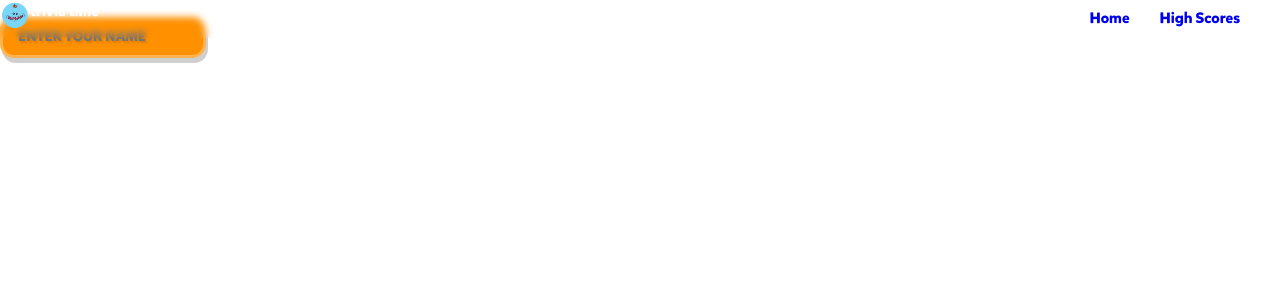
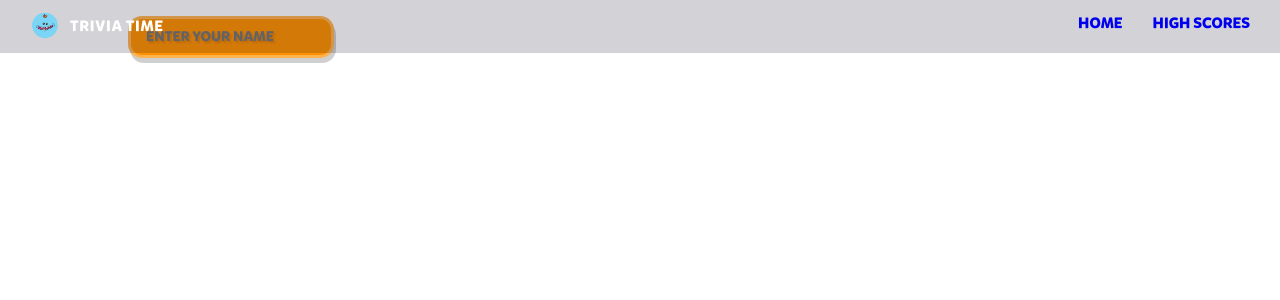
Before and after one commit to junoCollegeProject4-Group7/Project4, a React (Create React App) app: page /pages/Generator.js in a window 1280 px wide. Shown: the top 300 px of the page. Built offline with nearby package versions, Linux system fonts and the light colour scheme.

Commit message:
Header>NavBar Complete, Additonal CSS

```diff
--- a/src/App.js
+++ b/src/App.js
@@ -35,9 +35,9 @@ function App() {
                 <Route exact path="/" element={<About />} />
                 <Route exact path='/pages/Generator.js' element={<Generator />} />
                 {/* <Route path='./pages/Quiz.js' element={<QuizSelector />} /> */}
-                {/* <Route path='./pages/Scoreboard.js' element={<Scoreboard />} /> */}
-				<Route exact path='/pages/questioncard' element={<QuestionCard />} />
-				<Route exact path='/pages/error' element={<Error />} />
+                <Route exact path='/pages/Scoreboard.js' element={<Scoreboard />} />
+				<Route exact path='/pages/Questioncard' element={<QuestionCard />} />
+				<Route exact path='/pages/Error' element={<Error />} />
 			 </Routes>
 		</>
 	);
--- a/src/components/Header.js
+++ b/src/components/Header.js
@@ -6,7 +6,9 @@ export const Header = () => {
         <nav className='NavBar'>
             <div className="logo">
             <img className="logoAvatar" src={mascot} alt="Trvia Time Avatar" />
+            <Link to='/' className="logoLink">
             <h3>trivia time</h3>
+            </Link>
             </div>
             <ul className="NavBar-list">
                 <li className="NavBar-item">
--- a/src/components/QuestionCard.js
+++ b/src/components/QuestionCard.js
@@ -40,7 +40,7 @@ const QuestionCard = ({ question, userName, resetTimer }) => {
   }, [score]);
 
   const handleSubmit = (e) => {
-    resetTimer();
+    // resetTimer();
     setCurrentQuestion(currentQuestion + 1);
     if (e.target.textContent === correctAns[currentQuestion]) {
       setScore(score + 1);
--- a/src/components/QuizSelector.js
+++ b/src/components/QuizSelector.js
@@ -94,9 +94,9 @@ const QuizSelector = () => {
 		return (
 			<>
 				<div>
-					<p>This is your avatar</p>
-					<img className='icon' src={avatar} alt='icon'></img>
-					<h2>{userName}</h2>
+					{/* <p>This is your avatar</p> */}
+					<h2>Hello!, {userName}</h2>
+					<img className='userAvatar' src={avatar} alt='API Generated Avatar'></img>
 				</div>
 				<form onSubmit={(e) => handleSubmitQuestion(e)}>
 					<label htmlFor='quizCategory'></label>
--- a/src/pages/About.js
+++ b/src/pages/About.js
@@ -9,9 +9,7 @@ const About = () => {
 					<img className="mascot" src={mascot} />
 				</div>
 				<div className='aboutDescription wrapper'>
-					<Link to="/">
-						<h1>Trivia Time</h1>
-					</Link>
+					<h1>Trivia Time</h1>
 					<h3>
 						Welcome to Trivia Time! Learn and Have fun, Create your Avatar, Decide your Topic and Difficulty then the brain teaser begins! Good Luck
 					</h3>
--- a/src/pages/Generator.js
+++ b/src/pages/Generator.js
@@ -2,7 +2,7 @@ import QuizSelector from '../components/QuizSelector';
 
 const Generator = () => {
 	return (
-		<div className='generatorContainer'>
+		<div className='generatorContainer wrapper'>
 			<QuizSelector />
 		</div>
 	);
--- a/src/partials/_general.scss
+++ b/src/partials/_general.scss
@@ -54,8 +54,7 @@ h3 {
 	color: #fff;
 	font-size: 1.5rem;
 	line-height: 1.5;
-	font-weight: 100;
-	margin: 0 0 1em 0;
+	letter-spacing: .07rem;
 }
 
 img {
--- a/src/partials/_header.scss
+++ b/src/partials/_header.scss
@@ -15,90 +15,64 @@
 
 .NavBar {
     position: absolute;
-    // top: 0;
-    // right: 0;
-    // font-size: 10rem;
-    // text-align: left;
     width: 100%;
-    background: transparent;
-    backdrop-filter: blur(3px);
+    background: #18172c30;
     animation: slide 2s;
+    text-transform: uppercase;
+    z-index: 5;
 
-    // border: 1px solid hsl(0, 0%, 22%);
-    // border-radius: 0 20px;
-    // box-shadow: none;
-    // padding: 0 20px;
-    z-index: 5;
-    // -webkit-animation: fade 3.5s ease-in 3.5s;
-    // animation: fade 3.5s ease-in 3.5s;
-    // animation-fill-mode: none;
-    // -webkit-animation-fill-mode: forwards;
-    // animation-fill-mode: forwards;
-    // opacity: 0;
     .logo {
+        padding-left: 30px;
         float: left;
         display: flex;
-        .logoAvatar{
+
+        .logoLink {
+
+            padding-left: 10px;
+
+            &:hover {
+                transition: 0.5s;
+                color: #ff9000;
+                text-shadow: 0 0 5px #ff9000, 0 0 25px #ff9000, 0 0 50px #ff9000, 0 0 200px #ff9000;
+            }
+        }
+
+
+        .logoAvatar {
             width: 30px;
             height: 30px;
+            margin-top: 10px;
         }
 
     }
+
     ul {
         float: right;
         display: flex;
         flex-wrap: wrap;
         justify-content: center;
         align-items: center;
-        padding: 0 10px;
+
         li {
             color: #ffff;
             font-size: 1.5rem;
             padding-right: 30px;
+            padding-top: 5px;
             transition: color 0.25s ease;
             list-style: none;
+
             a {
                 text-decoration: none;
+
+                &:hover {
+                    transition: 0.2s;
+                    text-shadow: 0 0 5px #66BF39, 0 0 25px #66BF39, 0 0 50px #66BF39, 0 0 200px #66BF39;
+                }
+
                 &:visited {
                     color: white;
                 }
             }
-
         }
     }
 }
-
-// .NavBar-list {
-//     display: flex;
-//     flex-wrap: wrap;
-//     justify-content: center;
-//     align-items: center;
-//     padding: 0 10px;
-// }
-
-// .NavBar-link {
-//     color: hsla(0, 0%, 84%, 0.7);
-//     font-size: 1.1rem;
-//     padding: 20px 7px;
-//     transition: color 0.25s ease;
-// }
-
-// position: absolute;
-// top: 0;
-// font-size: 10rem;
-// width: 100%;
-// background: BLACK;
-// -webkit-backdrop-filter: blur(10px);
-// backdrop-filter: blur(10px);
-// border: 12px solid BLACK;
-// border-radius: 0 20px;
-// box-shadow: none;
-// padding: 0 20px;
-// z-index: 1000;
-// animation: fade 3.5s ease-in 3.5s;
-//   animation-fill-mode: none;
-// animation-fill-mode: none;
-// animation-fill-mode: forwards;
-// opacity: 0;
-// display: flex;
-// height: 10px;
```
